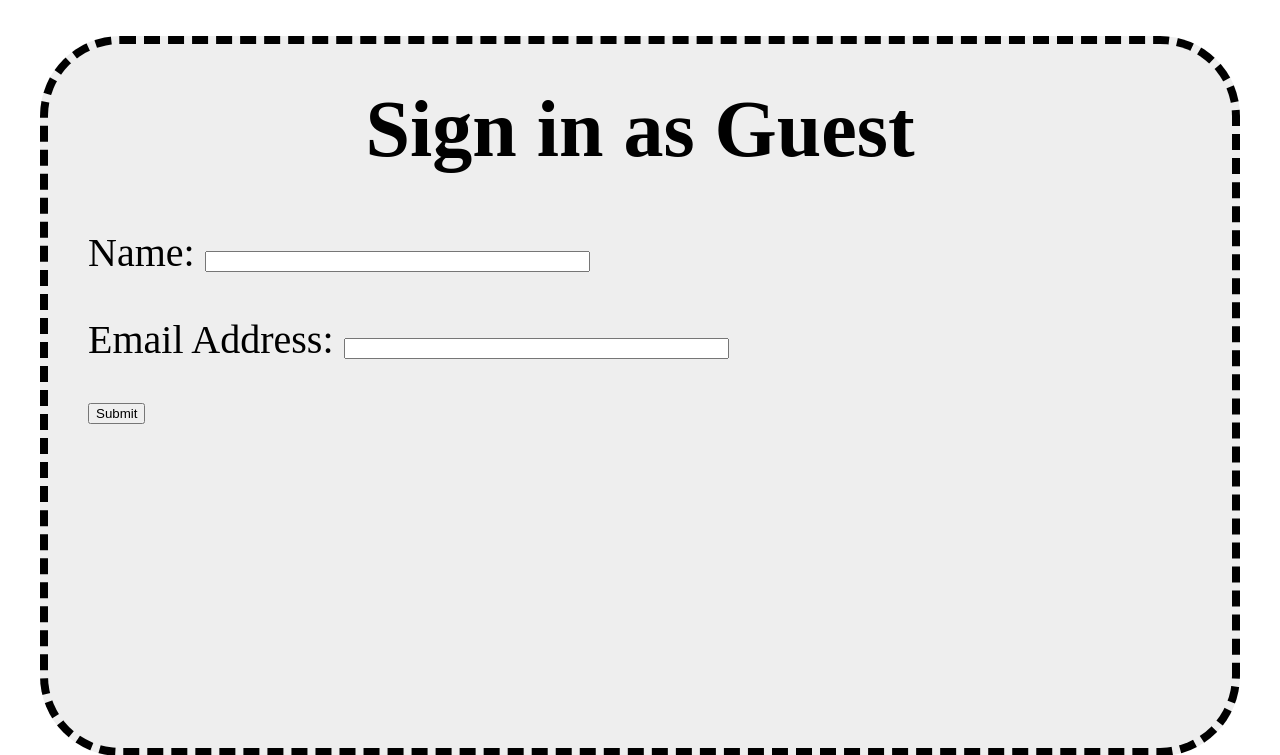
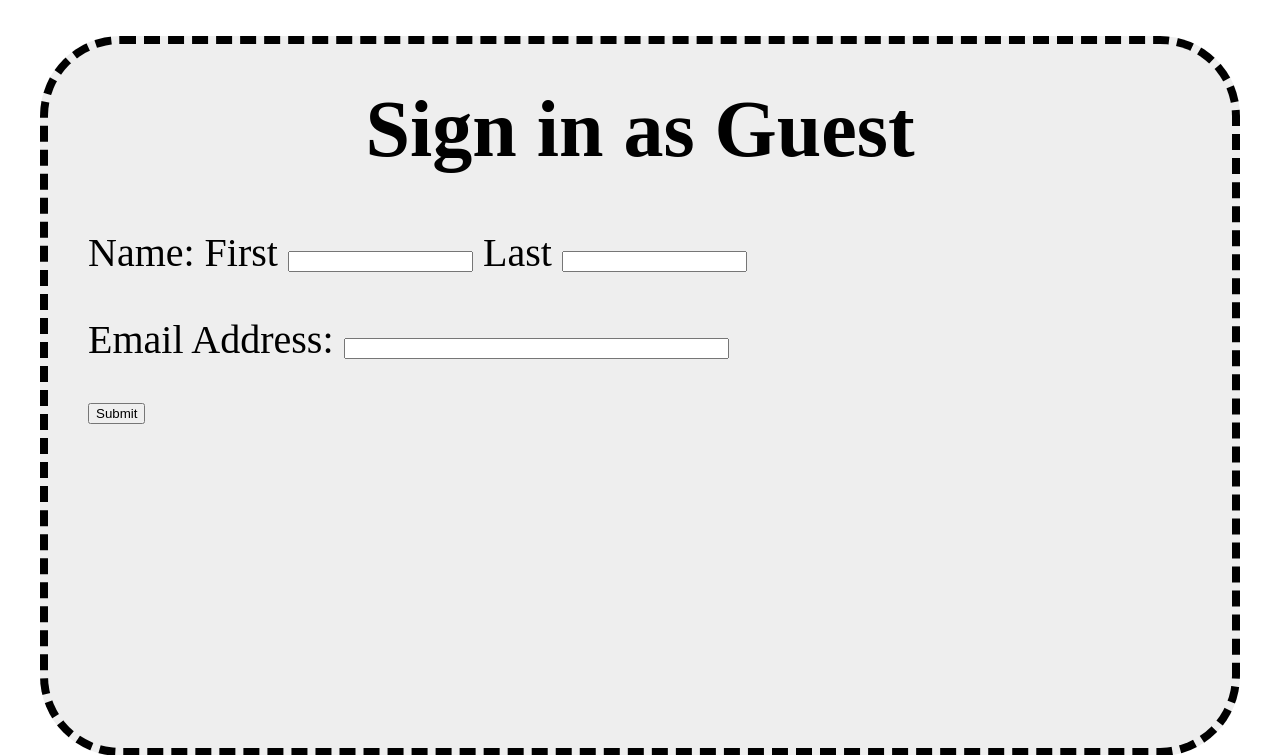
Before and after one commit to melbcc/QR-Code-Reader, a Django app: template webapp/scanner/templates/scanner.html in a window 1280 px wide. Shown: the part 804-1559 px from the top of the page. Run offline with Django 3.2, Linux system fonts and the light colour scheme; the template is opened without the code that fills it: values that come from a table or form of the project are taken from there, others are empty; data comes from the database, SQL or seed files in the repository.

Commit message:
first/last name

```diff
--- a/webapp/scanner/templates/scanner.html
+++ b/webapp/scanner/templates/scanner.html
@@ -59,7 +59,8 @@
       <h1>Sign in as Guest</h1>
       <form id="guestform">
         <p>
-          Name: <input name="name" type="text" size="45">
+          Name: First <input name="first_name" type="text" size="20">
+          Last <input name="last_name" type="text" size="20">
         </p>
         <p>
           Email Address: <input name="email" type="text" size="45">
```
